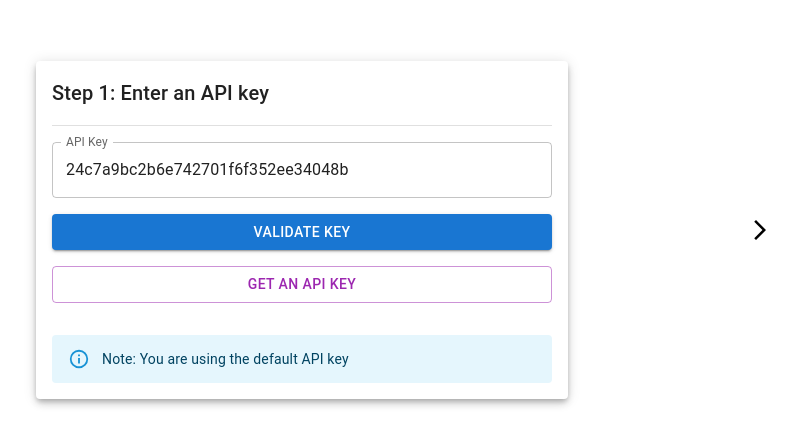
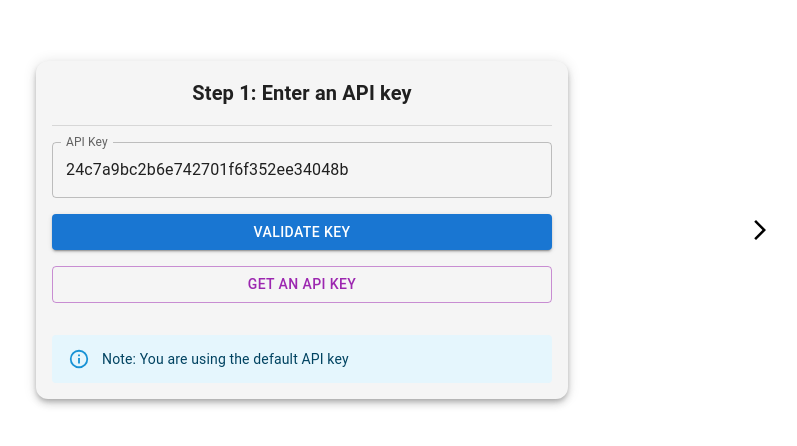
Before and after one commit to Jiawei-Liao/Arbitrage, a React (Create React App) app: page / in a window 1280 px wide. Shown: the part 170-616 px from the top of the page, without its empty margins (338-1135 px from the left). Built offline with nearby package versions, Linux system fonts and the light colour scheme.

Commit message:
moved components, ';' and styled typography

```diff
--- a/src/DefaultAPIKey.jsx
+++ b/src/DefaultAPIKey.jsx
@@ -1,2 +1,2 @@
-const DEFAULT_API_KEY = '24c7a9bc2b6e742701f6f352ee34048b';
-export default DEFAULT_API_KEY;
+const DEFAULT_API_KEY = '24c7a9bc2b6e742701f6f352ee34048b'
+export default DEFAULT_API_KEY
--- a/src/components/APICard/APICard.jsx
+++ b/src/components/APICard/APICard.jsx
@@ -34,8 +34,8 @@ export default function APICard({ APIKey, setAPIKey, setSports }) {
     }, [tempAPIKey, setAPIKey, setSports])
 
     return (
-        <Paper elevation={5} sx={{ width: 500, p: 2, display: 'flex', flexDirection: 'column', gap: 2 }}>
-            <Typography variant="h6">Step 1: Enter an API key</Typography>
+        <Paper elevation={5} sx={{ width: 500, p: 2, display: 'flex', flexDirection: 'column', gap: 2, borderRadius: '12px', bgcolor: '#f5f5f5' }}>
+            <Typography variant="h6" sx={{ fontWeight: 'bold', textAlign: 'center' }}>Step 1: Enter an API key</Typography>
             <Divider />
             <TextField
                 label="API Key"
--- a/src/components/arbitrage.jsx
+++ /dev/null
@@ -1,9 +0,0 @@
-import { Paper, Typography } from '@mui/material'
-
-export default function Arbitrage() {
-    return (
-        <Paper sx={{ width: 500, height: 500, p: 2, m: 2 }}>
-            <Typography variant="h6">Step 4: Arbitrage Opportunites</Typography>
-        </Paper>
-    )
-}
--- a/src/components/selectRegionSports.jsx
+++ /dev/null
@@ -1,9 +0,0 @@
-import { Paper, Typography } from '@mui/material'
-
-export default function SelectRegionSports() {
-    return (
-        <Paper sx={{ width: 500, height: 500, p: 2, m: 2 }}>
-            <Typography variant="h6">Step 3: Select Your Region and Select Sports</Typography>
-        </Paper>
-    )
-}
```
Also changed, not shown: src/components/Arbitrage/Arbitrage.jsx (added, +9 -0 lines).
